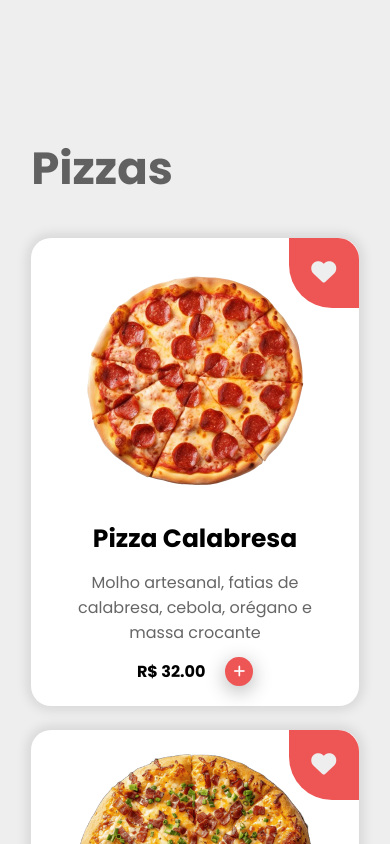
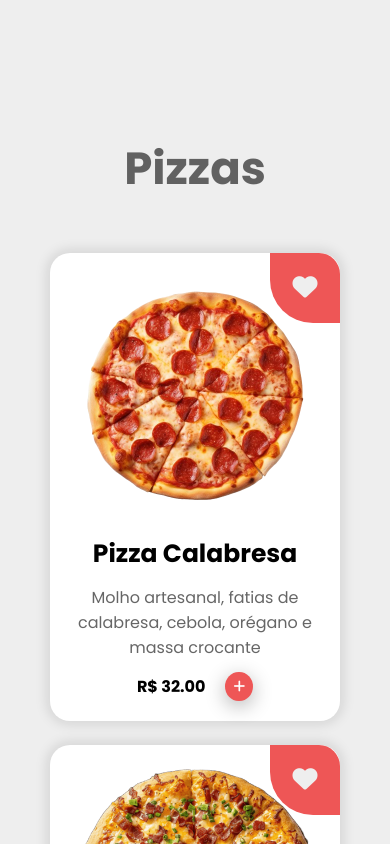
Before and after one commit to eikefrota/lanchonete, a React (Vite) app: page / in a window 390 px wide. Shown: the part 800-1644 px from the top of the page. Built offline with nearby package versions, Linux system fonts and the light colour scheme; a small style sheet from the web is missing.

Commit message:
Padronizando cards

```diff
--- a/src/styles/menu.css
+++ b/src/styles/menu.css
@@ -1,23 +1,47 @@
+/* Make the menu section span full width but keep content constrained
+   so titles and grids line up with the rest of the page. */
 #menu {
-  display: flex;
-  flex-direction: column;
-  align-items: center;
-  justify-content: center;
+  display: block;
   min-height: 100vh;
 }
 
 .section-subtitle {
   color: #1d1d1dad;
   font-size: 45px;
-  margin-top: 50px;
+  width: 100%;
+  max-width: 1200px;
+  margin: 50px auto;
+  padding: 0 8px;
+  text-align: center;
+}
+
+/* group wrapper to keep title + grid aligned and centered */
+.menu-group {
+  width: 100%;
+  max-width: 1200px;
+  margin: 0 auto 48px auto;
+  padding: 0 8px;
+  display: flex;
+  flex-direction: column;
+  align-items: center;
+}
+
+/* container used to keep the grid aligned with the subtitle and page padding */
+.menu-row {
+  width: 100%;
+  max-width: 1200px;
+  margin: 40px auto;
+  padding: 0 8px;
 }
 
 .dishes {
   width: 100%;
   display: flex;
-  justify-content: center;
   gap: 24px;
   margin-top: 35px;
+  align-items: flex-start;
+  justify-content: flex-start; /* align items to the left so grid lines up under the title */
+  flex-wrap: wrap;
 }
 
 .dish {
@@ -26,11 +50,20 @@
   align-items: center;
   border-radius: 20px;
   gap: 12px;
-  width: 25%;
+  /* use a flexible basis so items wrap predictably */
+  flex: 0 1 calc(25% - 24px);
   padding: 20px;
   background-color: #ffffff;
   box-shadow: 0px 0px 12px 4px rgba(0, 0, 0, 0.1);
   position: relative;
+}
+
+/* make all cards the same height and ensure price stays at bottom */
+.dish {
+  display: flex;
+  flex-direction: column;
+  justify-content: space-between; /* push price to bottom */
+  height: 540px; /* fixed card height - adjust if needed */
 }
 
 .dish-heart {
@@ -63,9 +96,15 @@
   font-size: 25px;
 }
 
+/* limit description so it doesn't expand card height */
 .dish-description {
   color: #1d1d1dad;
   text-align: center;
+  display: -webkit-box;
+  -webkit-line-clamp: 3; /* show max 3 lines */
+  line-clamp: 3;
+  -webkit-box-orient: vertical;
+  overflow: hidden;
 }
 
 .dish-price {
@@ -104,11 +143,13 @@
 
   .dish {
     width: calc(50% - 12px);
+    height: 520px; /* slightly smaller on narrower screens */
   }
 }
 
 @media screen and (max-width: 630px) {
   .dish {
     width: 100%;
+    height: auto; /* allow natural height on very small screens */
   }
 }
```
